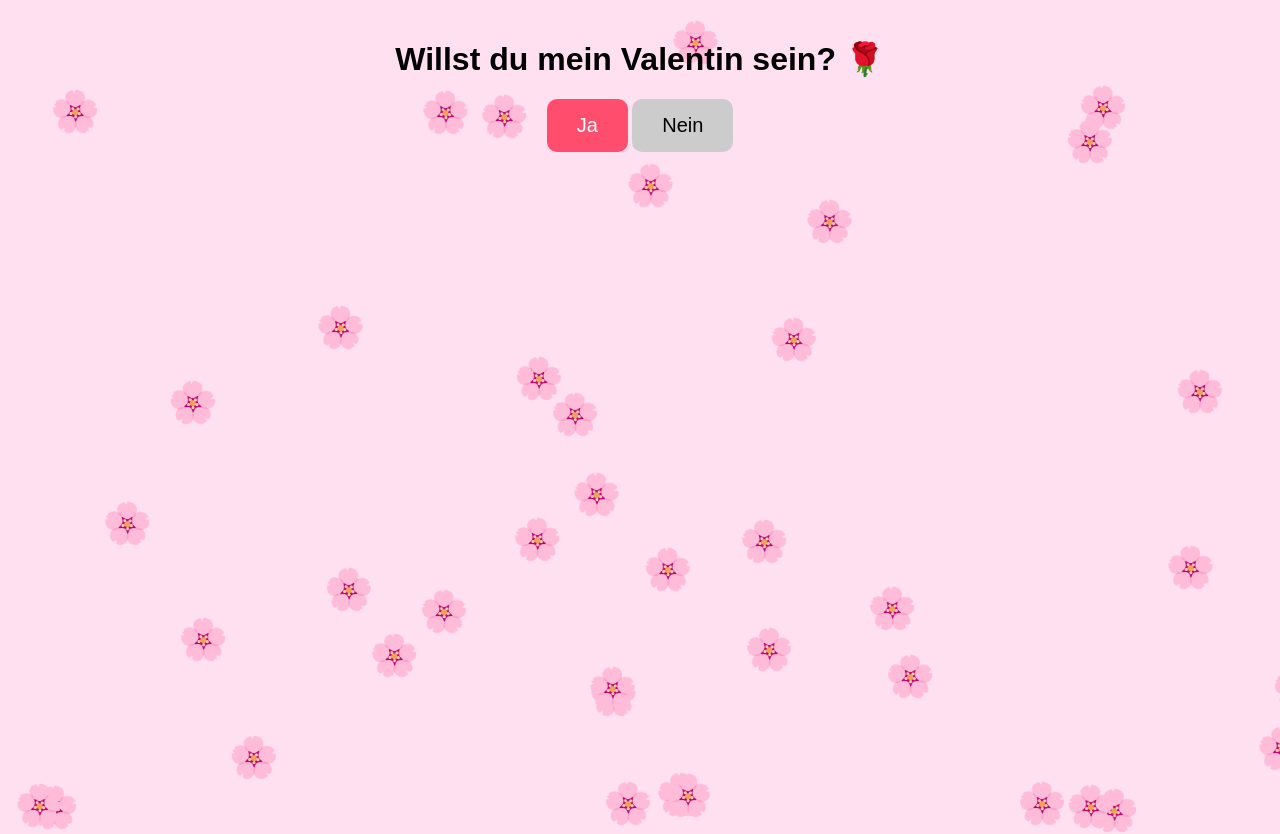
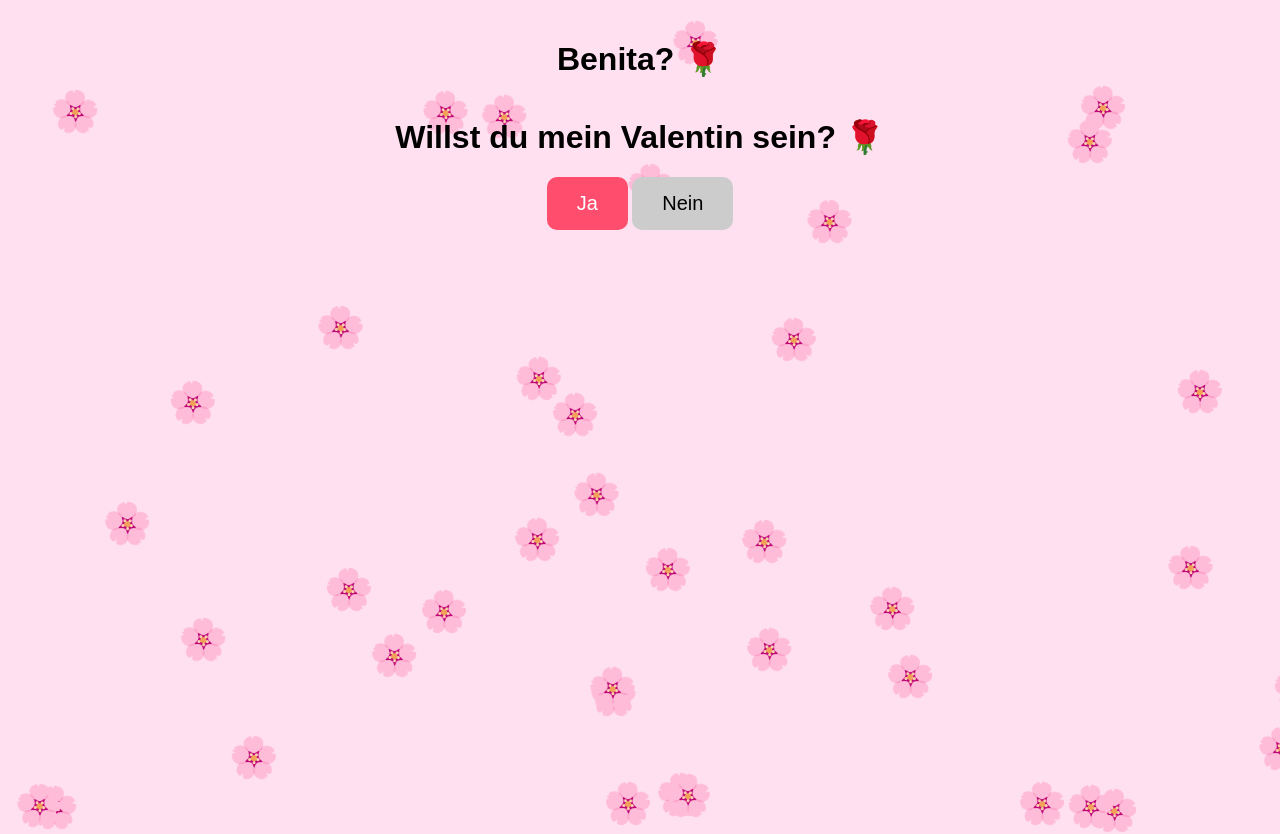
Before and after one commit to logododo/Valentinesday, a plain HTML site: page index.html in a window 1280 px wide. Shown: the top 834 px of the page. Drawn offline with Linux system fonts and the light colour scheme.

Commit message:
Update index.html

```diff
--- a/index.html
+++ b/index.html
@@ -6,7 +6,7 @@
     <link rel="stylesheet" href="style.css">
 </head>
 <body>
-
+<h1>Benita? 🌹</h1>
 <h1>Willst du mein Valentin sein? 🌹</h1>
 
 <div class="buttons">
```
